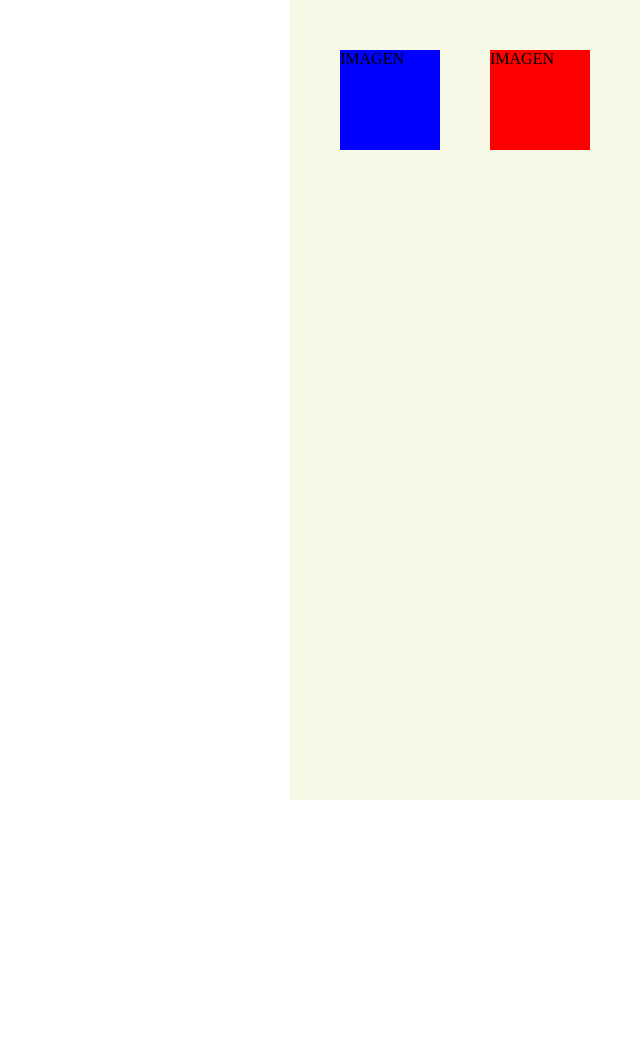
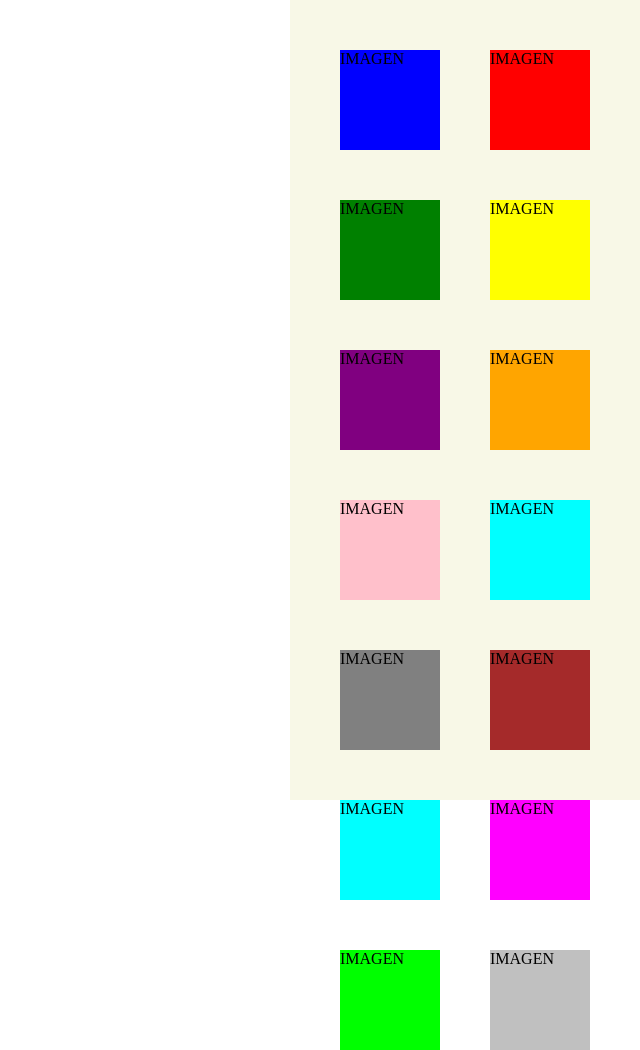
Before and after one commit to Hskull55/AIquimia-en-AWS, a Django app: page /alquimia/ in a window 1280 px wide. Shown: the whole page, without its empty margins (640-1280 px from the left). Before the commit the page ends 800 px from the top, so only its background shows below. Run offline with Django 3.2, Linux system fonts and the light colour scheme.

Commit message:
Prueba cutre scroll vertical y overflow

```diff
--- a/LittleAIlchemy/templates/alquimia.html
+++ b/LittleAIlchemy/templates/alquimia.html
@@ -14,12 +14,15 @@
 
         .izquierda {
             width: calc(100% - 350px);
+	    flex: 1;
             background-color: white;
         }
 
         .derecha {
-            width: calc(350px);
+
+            width: 350px;
             background-color: #f8f8e7;
+	    position: relative;
         }
 
         .cuadrado {
@@ -27,6 +30,10 @@
             height: 100px;
             position: absolute;
             cursor: pointer;
+        }
+
+        .contenedor-cuadrados {
+            height: 100%;
         }
 
         #cuadrado1 {
@@ -40,19 +47,101 @@
             top: 50px;
             right: 50px;
         }
+
+        #cuadrado3 {
+            background-color: green;
+            top: 200px;
+            right: 200px;
+        }
+
+        #cuadrado4 {
+            background-color: yellow;
+            top: 200px;
+            right: 50px;
+        }
+
+        #cuadrado5 {
+            background-color: purple;
+            top: 350px;
+            right: 200px;
+        }
+
+        #cuadrado6 {
+            background-color: orange;
+            top: 350px;
+            right: 50px;
+        }
+
+        #cuadrado7 {
+            background-color: pink;
+            top: 500px;
+            right: 200px;
+        }
+
+        #cuadrado8 {
+            background-color: cyan;
+            top: 500px;
+            right: 50px;
+        }
+
+        #cuadrado9 {
+            background-color: gray;
+            top: 650px;
+            right: 200px;
+        }
+
+        #cuadrado10 {
+            background-color: brown;
+            top: 650px;
+            right: 50px;
+        }
+
+        #cuadrado11 {
+            background-color: aqua;
+            top: 800px;
+            right: 200px;
+        }
+
+        #cuadrado12 {
+            background-color: magenta;
+            top: 800px;
+            right: 50px;
+        }
+
+        #cuadrado13 {
+            background-color: lime;
+            top: 950px;
+            right: 200px;
+        }
+
+        #cuadrado14 {
+            background-color: silver;
+            top: 950px;
+            right: 50px;
+        }
     </style>
 </head>
 <body>
     <div class="izquierda"></div>
     <div class="derecha">
+        <div class="contenedor-cuadrados">
             <div id="cuadrado1" class="cuadrado">IMAGEN</div>
 	    <div id="cuadrado2" class="cuadrado">IMAGEN</div>
+            <div id="cuadrado3" class="cuadrado">IMAGEN</div>
+            <div id="cuadrado4" class="cuadrado">IMAGEN</div>
+            <div id="cuadrado5" class="cuadrado">IMAGEN</div>
+            <div id="cuadrado6" class="cuadrado">IMAGEN</div>
+            <div id="cuadrado7" class="cuadrado">IMAGEN</div>
+            <div id="cuadrado8" class="cuadrado">IMAGEN</div>
+            <div id="cuadrado9" class="cuadrado">IMAGEN</div>
+            <div id="cuadrado10" class="cuadrado">IMAGEN</div>
+            <div id="cuadrado11" class="cuadrado">IMAGEN</div>
+            <div id="cuadrado12" class="cuadrado">IMAGEN</div>
+            <div id="cuadrado13" class="cuadrado">IMAGEN</div>
+            <div id="cuadrado14" class="cuadrado">IMAGEN</div>
     </div>
-
 <script>
-        const cuadrado1 = document.getElementById('cuadrado1');
-        const cuadrado2 = document.getElementById('cuadrado2');
-
+    const cuadrados = document.querySelectorAll('.cuadrado');
     let arrastrando = false;
     let desplazamiento = {x: 0, y: 0};
     let cuadradoActivo = null;
@@ -60,8 +149,8 @@
     function comenzarArrastre(evento) {
         arrastrando = true;
         cuadradoActivo = this;
-            desplazamiento.x = evento.clientX - cuadradoActivo.getBoundingClientRect().left;
-            desplazamiento.y = evento.clientY - cuadradoActivo.getBoundingClientRect().top;
+        desplazamiento.x = evento.clientX - cuadradoActivo.offsetLeft;
+        desplazamiento.y = evento.clientY - cuadradoActivo.offsetTop;
     }
 
     function arrastrar(evento) {
@@ -76,8 +165,9 @@
         cuadradoActivo = null;
     }
 
-        cuadrado1.addEventListener('mousedown', comenzarArrastre);
-        cuadrado2.addEventListener('mousedown', comenzarArrastre);
+    cuadrados.forEach(cuadrado => {
+        cuadrado.addEventListener('mousedown', comenzarArrastre);
+    });
 
     document.addEventListener('mousemove', arrastrar);
     document.addEventListener('mouseup', finalizarArrastre);
```
Lines whose indentation alone changed are shown as unchanged.
